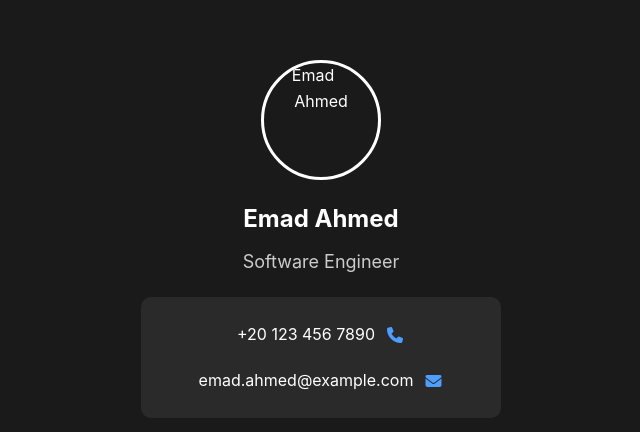
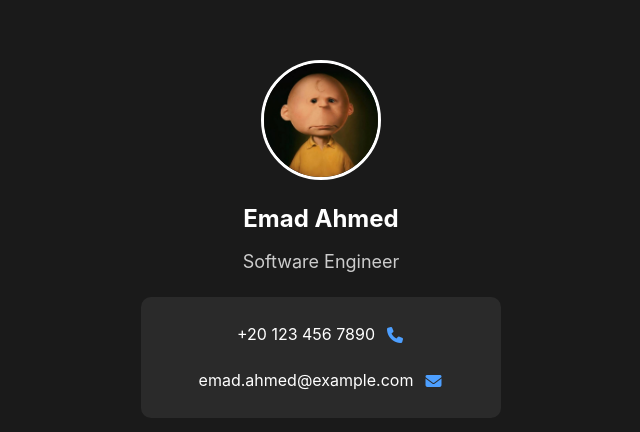
Before and after one commit to Faris-Emad/emad, a plain HTML site: page index.html in a window 1280 px wide. Shown: the top 432 px of the page, without its empty margins (319-959 px from the left). Drawn offline with Linux system fonts and the light colour scheme.

Commit message:
Update index.html

```diff
--- a/index.html
+++ b/index.html
@@ -133,7 +133,7 @@
 </head>
 <body>
     <div class="container">
-        <img src="/pic/Screenshot 2025-01-04 232209.png" alt="Emad Ahmed" class="profile-img">
+        <img src="/Screenshot 2025-01-04 232209.png" alt="Emad Ahmed" class="profile-img">
         <h1>Emad Ahmed</h1>
         <h2>Software Engineer</h2>
 
```
